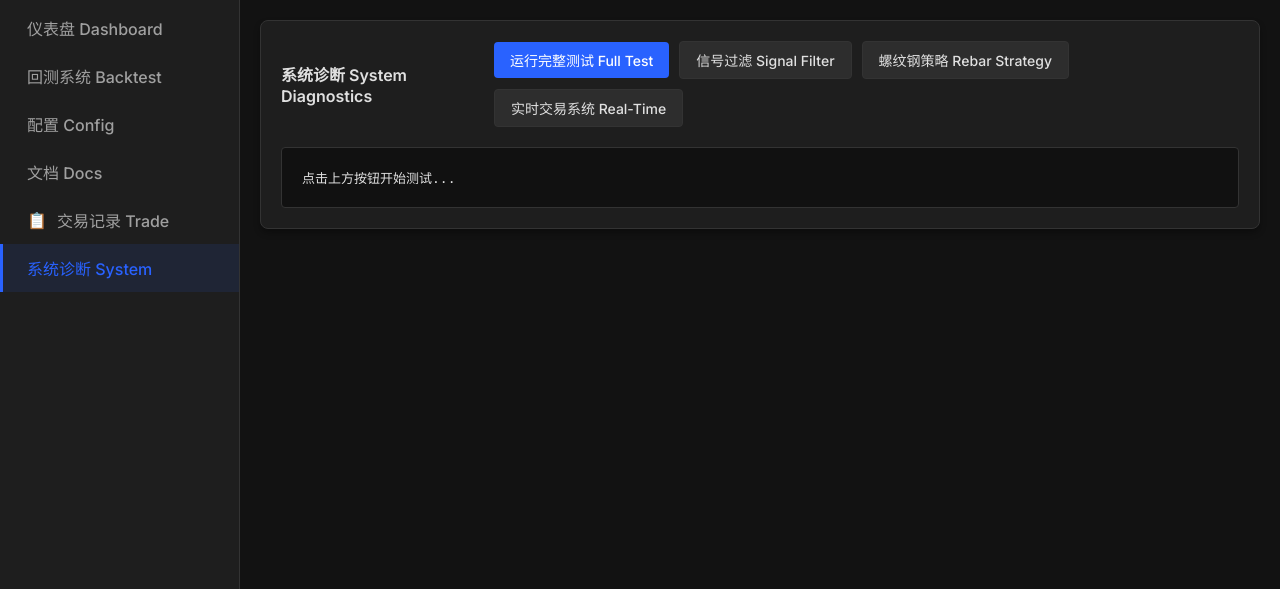
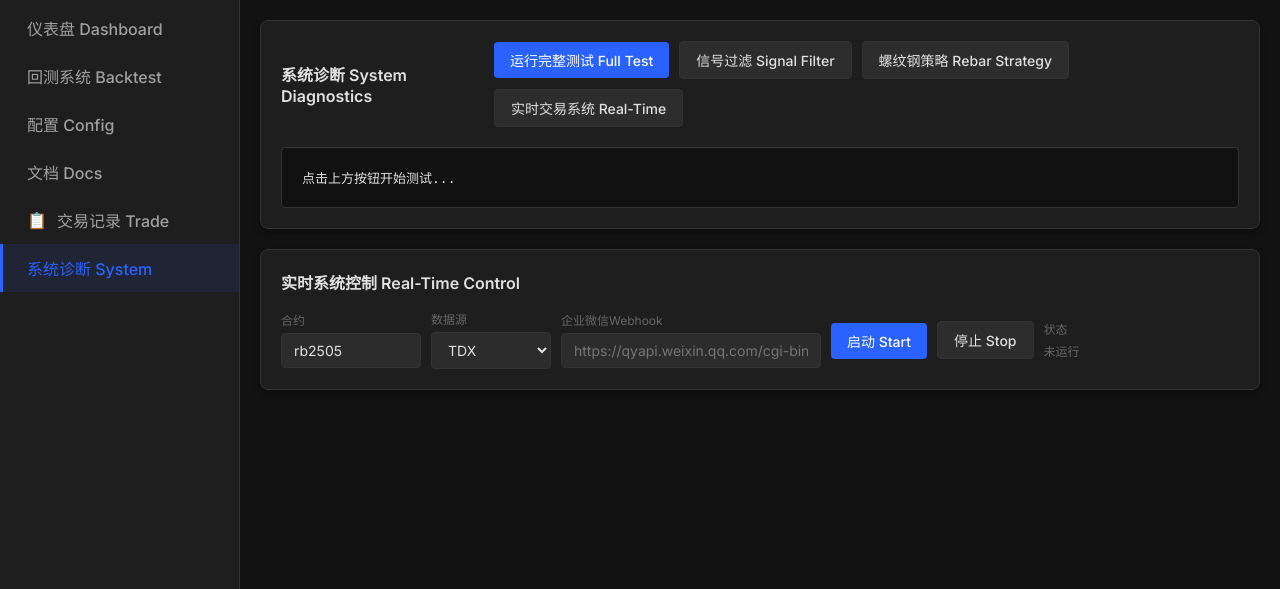
Before and after one commit to hanchangjun/futures, a FastAPI app: page / in a window 1280 px wide, after a click on "系统诊断 System". Shown: the part 60-649 px from the top of the page. Run offline with FastAPI, Linux system fonts and the light colour scheme; data that the repository does not hold is empty.

Commit message:
修复ChanBar属性缺失导致的回测报错；增强3S信号检测的异常处理机制；修复Web前端prompt兼容性问题；完善实时系统数据自动入库逻辑

```diff
--- a/chan/common.py
+++ b/chan/common.py
@@ -19,6 +19,8 @@ class ChanBar:
     date: datetime
     high: float
     low: float
+    open: float         # 开盘价 (第一根包含K线的开盘价)
+    close: float        # 收盘价 (最后一根包含K线的收盘价)
     elements: List[int] # 包含的原始K线索引列表
 
 @dataclass
--- a/chan/k_merge.py
+++ b/chan/k_merge.py
@@ -26,6 +26,8 @@ def merge_klines(bars: List[PriceBar]) -> List[ChanBar]:
         date=first.date,
         high=first.high,
         low=first.low,
+        open=first.open,
+        close=first.close,
         elements=[0]
     )
     chan_bars.append(curr_chan)
@@ -60,6 +62,7 @@ def merge_klines(bars: List[PriceBar]) -> List[ChanBar]:
             prev.high = new_high
             prev.low = new_low
             prev.date = raw.date # 时间取最新的
+            prev.close = raw.close # 收盘价取最新的
             prev.index = i       # 索引更新
             prev.elements.append(i)
 
@@ -78,6 +81,8 @@ def merge_klines(bars: List[PriceBar]) -> List[ChanBar]:
                 date=raw.date,
                 high=raw.high,
                 low=raw.low,
+                open=raw.open,
+                close=raw.close,
                 elements=[i]
             )
             chan_bars.append(new_bar)
--- a/web/main.py
+++ b/web/main.py
@@ -23,6 +23,7 @@ from strategy.chan_strategy import run_strategy
 from datafeed.base import parse_timestamp, PriceBar
 from pydantic import BaseModel
 from datetime import datetime
+from strategy.real_time import RealTimeTradingSystem
 
 # 自动创建表
 Base.metadata.create_all(bind=engine)
@@ -521,5 +522,82 @@ def run_system_diagnostics(type: str = "full"):
             "timestamp": datetime.now().isoformat()
         }
 
+class RealtimeStartRequest(BaseModel):
+    symbol: str
+    data_source: str = "tdx"
+    webhook_url: Optional[str] = None
+
+_RTS_INSTANCE: Optional[RealTimeTradingSystem] = None
+
+@app.get("/api/realtime/status")
+def realtime_status():
+    global _RTS_INSTANCE
+    if _RTS_INSTANCE and _RTS_INSTANCE.running:
+        return {
+            "running": True,
+            "symbol": _RTS_INSTANCE.symbol,
+            "period": _RTS_INSTANCE.period,
+            "data_source": _RTS_INSTANCE.data_source,
+            "update_interval": _RTS_INSTANCE.update_interval,
+            "last_signal_time": _RTS_INSTANCE.last_signal_time
+        }
+    return {"running": False}
+
+@app.post("/api/realtime/start")
+def realtime_start(req: RealtimeStartRequest):
+    global _RTS_INSTANCE
+    if _RTS_INSTANCE and _RTS_INSTANCE.running:
+        return {"status": "already_running"}
+    try:
+        _RTS_INSTANCE = RealTimeTradingSystem(
+            symbol=req.symbol,
+            webhook_url=req.webhook_url,
+            data_source=req.data_source
+        )
+        _RTS_INSTANCE.start(background=True)
+        return {"status": "started", "symbol": req.symbol, "data_source": req.data_source}
+    except Exception as e:
+        return {"status": "error", "error": str(e)}
+
+@app.post("/api/realtime/stop")
+def realtime_stop():
+    global _RTS_INSTANCE
+    if not _RTS_INSTANCE or not _RTS_INSTANCE.running:
+        return {"status": "not_running"}
+    try:
+        _RTS_INSTANCE.stop()
+        return {"status": "stopped"}
+    except Exception as e:
+        return {"status": "error", "error": str(e)}
+
+@app.on_event("startup")
+async def _auto_start_realtime():
+    try:
+        auto = os.getenv("REALTIME_AUTO_START", "false").lower() in ("1", "true", "yes", "y")
+        if not auto:
+            return
+        symbol = os.getenv("REALTIME_SYMBOL", "rb2505")
+        source = os.getenv("REALTIME_SOURCE", "tdx")
+        webhook = os.getenv("REALTIME_WEBHOOK", None)
+        global _RTS_INSTANCE
+        if not _RTS_INSTANCE or not _RTS_INSTANCE.running:
+            _RTS_INSTANCE = RealTimeTradingSystem(
+                symbol=symbol,
+                webhook_url=webhook,
+                data_source=source
+            )
+            _RTS_INSTANCE.start(background=True)
+    except Exception:
+        pass
+
+@app.on_event("shutdown")
+async def _auto_stop_realtime():
+    try:
+        global _RTS_INSTANCE
+        if _RTS_INSTANCE and _RTS_INSTANCE.running:
+            _RTS_INSTANCE.stop()
+    except Exception:
+        pass
+
 if __name__ == "__main__":
     uvicorn.run(app, host="0.0.0.0", port=8000)
--- a/web/templates/index.html
+++ b/web/templates/index.html
@@ -645,6 +645,37 @@
                         <div id="testReport" class="markdown-body" style="background: #111; padding: 20px; border-radius: 4px; border: 1px solid var(--border-color); font-family: monospace; white-space: pre-wrap;">点击上方按钮开始测试...</div>
                     </div>
                 </div>
+                <div class="card">
+                    <div class="card-header">
+                        <h4 class="card-title">实时系统控制 Real-Time Control</h4>
+                    </div>
+                    <div class="control-row" style="gap: 10px; flex-wrap: wrap;">
+                        <div style="display:flex; flex-direction:column; gap:5px;">
+                            <label class="text-small text-muted">合约</label>
+                            <input type="text" id="rt_symbol" value="rb2505" style="width:140px;">
+                        </div>
+                        <div style="display:flex; flex-direction:column; gap:5px;">
+                            <label class="text-small text-muted">数据源</label>
+                            <select id="rt_source" style="width:120px;">
+                                <option value="tdx" selected>TDX</option>
+                                <option value="tq">TQSDK</option>
+                                <option value="db">DB</option>
+                            </select>
+                        </div>
+                        <div style="display:flex; flex-direction:column; gap:5px; min-width:260px;">
+                            <label class="text-small text-muted">企业微信Webhook</label>
+                            <input type="text" id="rt_webhook" placeholder="https://qyapi.weixin.qq.com/cgi-bin/webhook/send?key=..." style="min-width:260px;">
+                        </div>
+                        <div style="display:flex; align-items:flex-end; gap:10px;">
+                            <button class="primary" onclick="startRealtime()">启动 Start</button>
+                            <button onclick="stopRealtime()">停止 Stop</button>
+                        </div>
+                        <div style="display:flex; flex-direction:column; gap:5px;">
+                            <label class="text-small text-muted">状态</label>
+                            <div id="rt_status" class="text-small text-muted">Unknown</div>
+                        </div>
+                    </div>
+                </div>
             </div>
 
         </div>
@@ -673,6 +704,7 @@
             loadDocs();
             loadBacktestHistory();
             loadChart(); // Auto load chart on start
+            loadRealtimeStatus();
         };
 
         // --- Tabs ---
@@ -1159,6 +1191,55 @@
             }
         }
 
+        async function loadRealtimeStatus() {
+            try {
+                const res = await fetch('/api/realtime/status');
+                const data = await res.json();
+                const el = document.getElementById('rt_status');
+                if (data.running) {
+                    el.innerText = `运行中 | ${data.symbol} (${data.period}) | ${data.data_source} | 每${Math.round(data.update_interval/60)}分钟`;
+                } else {
+                    el.innerText = '未运行';
+                }
+            } catch (e) {
+                console.error(e);
+                const el = document.getElementById('rt_status');
+                if (el) el.innerText = '状态获取失败';
+            }
+        }
+        async function startRealtime() {
+            const symbol = document.getElementById('rt_symbol').value;
+            const source = document.getElementById('rt_source').value;
+            const webhook = document.getElementById('rt_webhook').value;
+            log(`Starting Real-Time System for ${symbol} via ${source}...`);
+            try {
+                const res = await fetch('/api/realtime/start', {
+                    method: 'POST',
+                    headers: {'Content-Type': 'application/json'},
+                    body: JSON.stringify({ symbol: symbol, data_source: source, webhook_url: webhook })
+                });
+                const data = await res.json();
+                if (data.status === 'started' || data.status === 'already_running') {
+                    log(`Real-Time: ${data.status}`);
+                } else {
+                    log(`Real-Time Error: ${data.error || data.status}`);
+                }
+                loadRealtimeStatus();
+            } catch (e) {
+                log('Start Error: ' + e.message);
+            }
+        }
+        async function stopRealtime() {
+            log('Stopping Real-Time System...');
+            try {
+                const res = await fetch('/api/realtime/stop', { method: 'POST' });
+                const data = await res.json();
+                log(`Real-Time: ${data.status}`);
+                loadRealtimeStatus();
+            } catch (e) {
+                log('Stop Error: ' + e.message);
+            }
+        }
         async function runSystemTest(type = 'full') {
             const statusEl = document.getElementById('testStatus');
             const reportEl = document.getElementById('testReport');
@@ -1206,7 +1287,15 @@
             const tqUser = document.getElementById('tqUser').value;
             const tqPass = document.getElementById('tqPass').value;
 
-            const days = prompt(`请输入导入天数 (默认 365 天):`, "365");
+            // Trae preview does not support prompt(), use custom logic or default
+            let days = "365";
+            if (typeof prompt === "function") {
+                try {
+                   days = prompt(`请输入导入天数 (默认 365 天):`, "365");
+                } catch(e) {
+                   console.warn("prompt() not supported, using default 365");
+                }
+            }
             if (days === null) return;
 
             log(`Starting Import for ${symbol} (${period})...`);
```
Also changed, not shown: strategy/real_time.py (+69 -0 lines), strategy/third_class_signal.py (+45 -16 lines).
